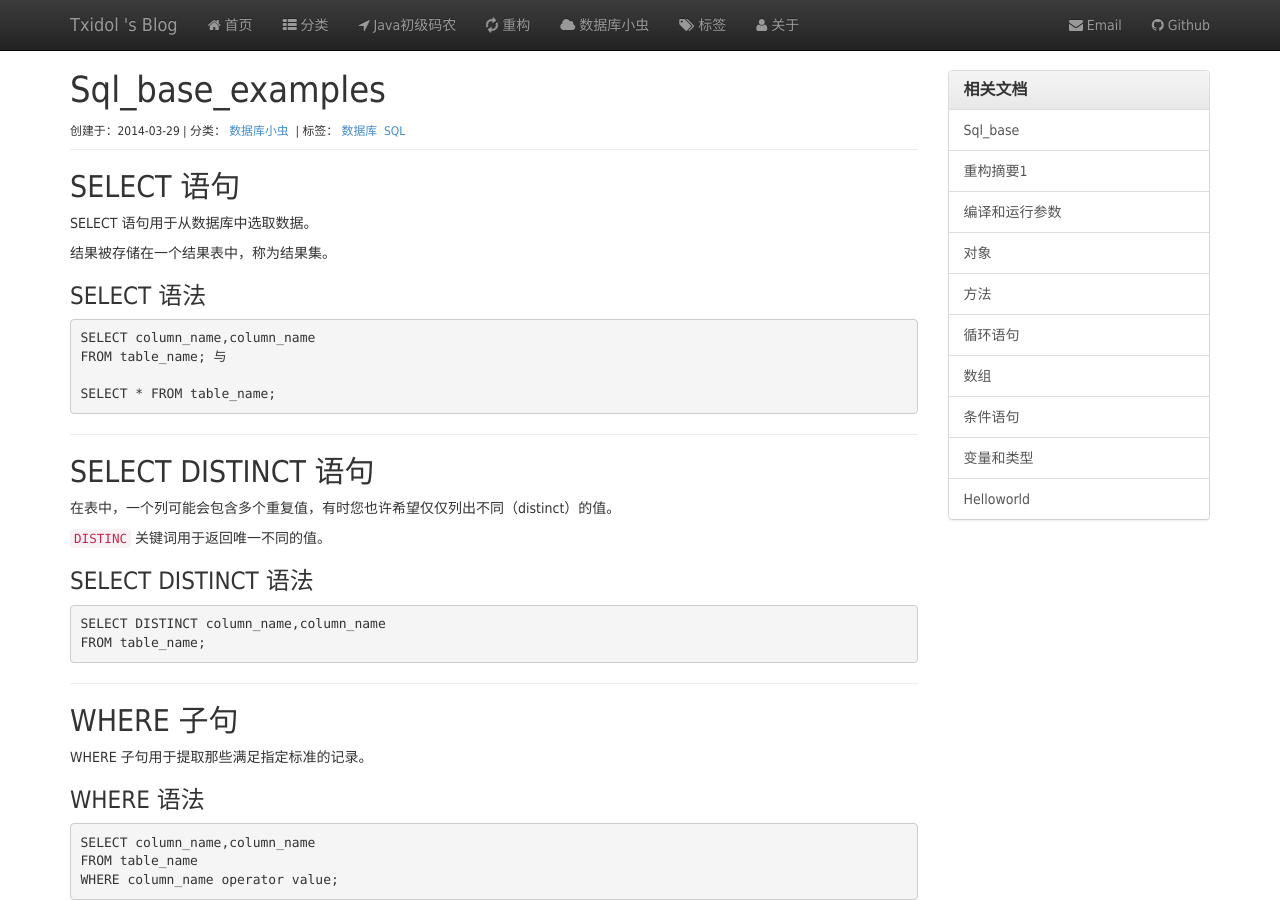
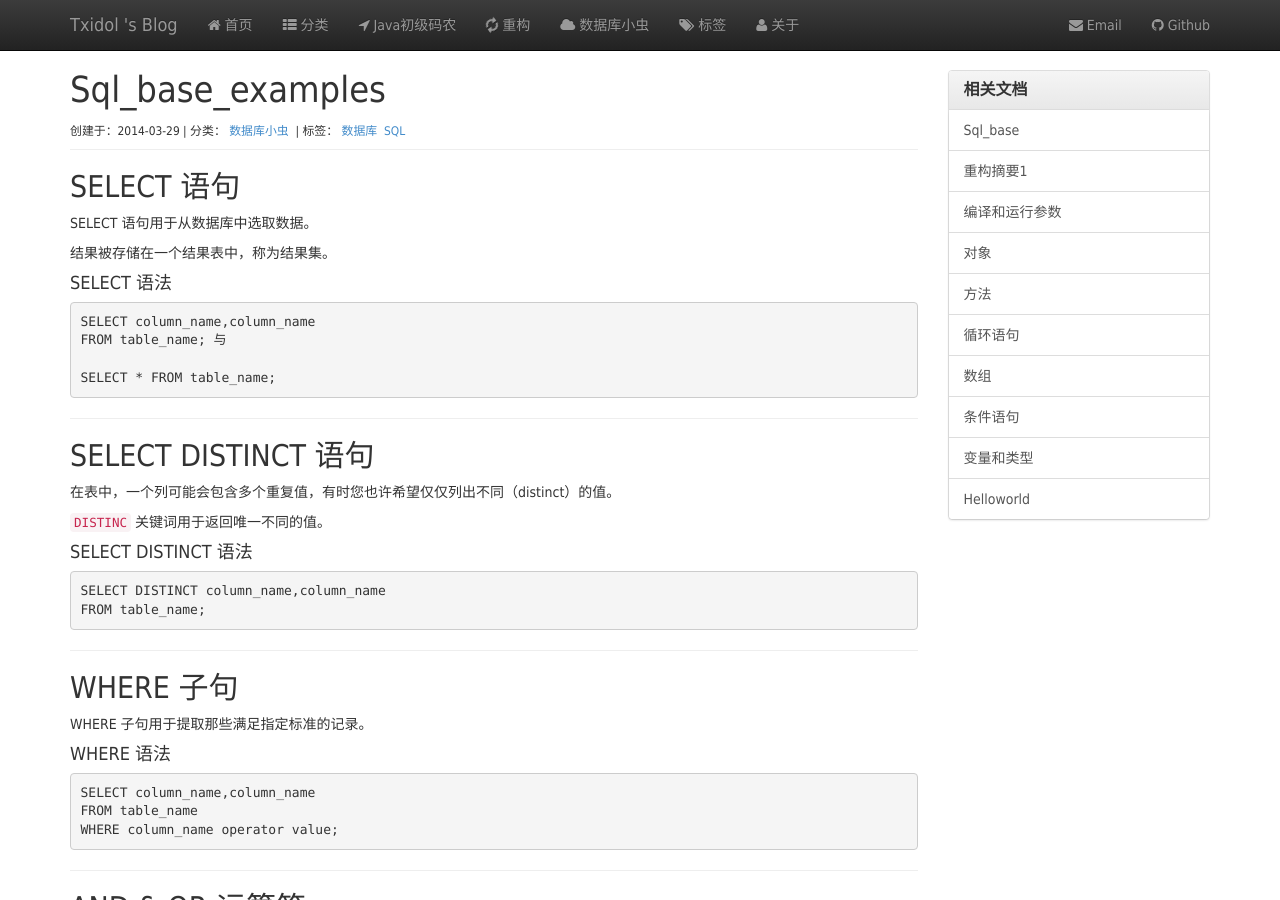
Before and after one commit to txidol/txidol.github.io, a Jekyll site: the page built from 数据库小虫/_posts/2014-3-29-SQL_Base_Examples.md, in a window 1280 px wide and 900 px high. Built offline with Jekyll 4.4.1, drawn with Linux system fonts in a browser that asks for light colours; nearby versions of some CDN libraries; Markdown is read by kramdown in place of the engine named in the settings.

Commit message:
外观优化

```diff
--- a/数据库小虫/_posts/2014-3-29-SQL_Base_Examples.md
+++ b/数据库小虫/_posts/2014-3-29-SQL_Base_Examples.md
@@ -10,7 +10,7 @@ SELECT 语句用于从数据库中选取数据。
 
 结果被存储在一个结果表中，称为结果集。
 
-### SELECT 语法
+#### SELECT 语法
 
 	SELECT column_name,column_name
 	FROM table_name;
@@ -26,7 +26,7 @@ SELECT DISTINCT 语句
 
 `DISTINC` 关键词用于返回唯一不同的值。
 
-### SELECT DISTINCT 语法
+#### SELECT DISTINCT 语法
 
 	SELECT DISTINCT column_name,column_name
 	FROM table_name;
@@ -37,7 +37,7 @@ WHERE 子句
 ----------
 WHERE 子句用于提取那些满足指定标准的记录。
 
-### WHERE 语法
+#### WHERE 语法
 
 	SELECT column_name,column_name
 	FROM table_name
@@ -49,7 +49,7 @@ AND & OR 运算符
 ---------------
 AND & OR 运算符用于基于一个以上的条件对记录进行过滤。
 
-### AND & OR 运算符
+#### AND & OR 运算符
 如果第一个条件和第二个条件都成立，则 AND 运算符显示一条记录。
 
 如果第一个条件和第二个条件中只要有一个成立，则 OR 运算符显示一条记录。
@@ -74,7 +74,7 @@ ORDER BY 关键字用于对结果集按照一个列或者多个列进行排序
 
 ORDER BY 关键字默认按照升序对记录进行排序。如果需要按照降序对记录进行排序，您可以使用 DESC 关键字。
 
-### ORDER BY 语法
+#### ORDER BY 语法
 
 	SELECT column_name,column_name
 	FROM table_name
@@ -86,7 +86,7 @@ INSERT INTO 语句
 ----------------
 INSERT INTO 语句用于向表中插入新记录。
 
-### INSERT INTO 语法
+#### INSERT INTO 语法
 
 INSERT INTO 语句可以有两种编写形式。
 
@@ -106,7 +106,7 @@ UPDATE 语句
 -----------
 UPDATE 语句用于更新表中已存在的记录。
 
-### UPDATE 语法
+#### UPDATE 语法
 
 	table_name
 	SET column1=value1,column2=value2,...
@@ -121,7 +121,7 @@ DELETE 语句
 -----------
 DELETE 语句用于删除表中的行。
 
-### DELETE 语法
+#### DELETE 语法
 
 DELETE FROM table_name
 WHERE some_column=some_value;
```
